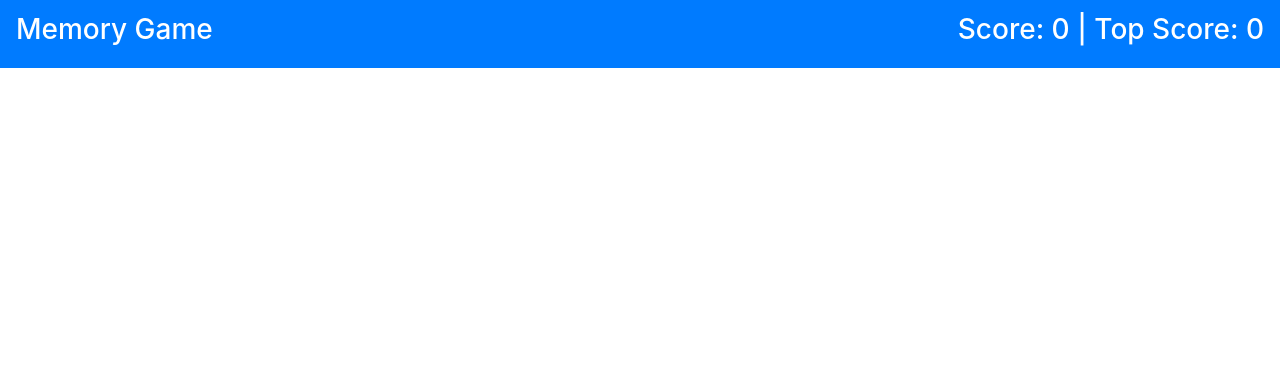
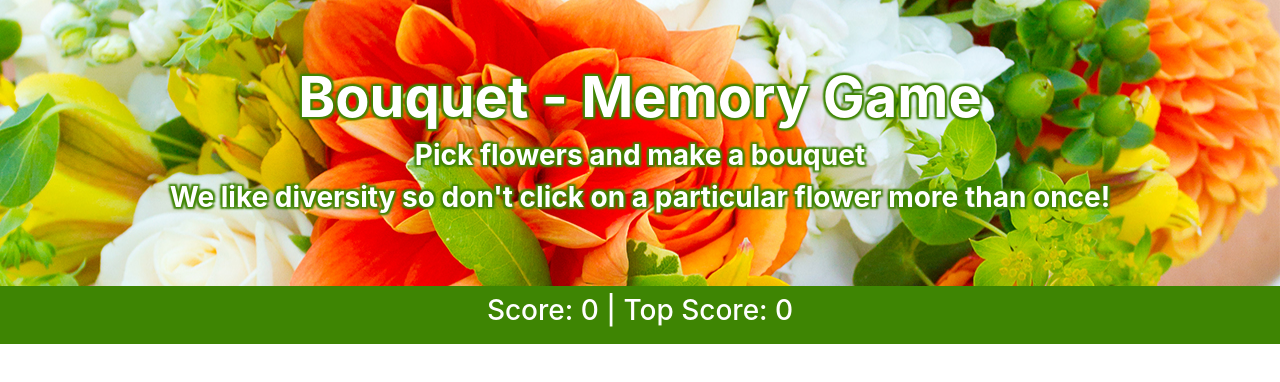
Before and after one commit to SophM/Bouquet-Memory-Game, a React (Create React App) app in the folder bouquet-game/: page / in a window 1280 px wide. Shown: the top 382 px of the page. Built offline with nearby package versions, Linux system fonts and the light colour scheme.

Commit message:
add a jumbotron component

```diff
--- a/bouquet-game/src/App.js
+++ b/bouquet-game/src/App.js
@@ -1,5 +1,6 @@
 import React, { Component } from "react";
 import Navbar from "./components/NavBar";
+import Jumbotron from "./components/Jumbotron";
 
 class App extends Component {
 
@@ -10,8 +11,8 @@ class App extends Component {
   render() {
     return (
       <div>
-        <Navbar/>
-
+        <Jumbotron />
+        <Navbar />
       </div>
     );
   }
--- /dev/null
+++ b/bouquet-game/src/components/Jumbotron.js
@@ -0,0 +1,16 @@
+import React from "react";
+import Background from "../images/flowers.jpg";
+
+function Jumbotron() {
+    return (
+        <div className="jumbotron jumbotron-fluid mb-0" style={{backgroundImage: "url(" + Background + ")", backgroundSize: "cover", backgroundPosition: "center"}}>
+            <div className="container text-center">
+                <h1 className="display-4 font-weight-bold text-white" style={{textShadow: "2px  2px 2px #3e8503, 2px  -2px 2px #3e8503, -2px  2px 2px #3e8503, -2px  -2px 2px #3e8503"}}>Bouquet - Memory Game</h1>
+                <h3 className="font-weight-bold text-white" style={{textShadow: "2px  2px 2px #3e8503, 2px  -2px 2px #3e8503, -2px  2px 2px #3e8503, -2px  -2px 2px #3e8503"}}>Pick flowers and make a bouquet</h3>
+                <h3 className="font-weight-bold text-white" style={{textShadow: "2px  2px 2px #3e8503, 2px  -2px 2px #3e8503, -2px  2px 2px #3e8503, -2px  -2px 2px #3e8503"}}>We like diversity so don't click on a particular flower more than once!</h3>
+            </div>
+        </div>
+    );
+}
+
+export default Jumbotron;
--- a/bouquet-game/src/components/NavBar.js
+++ b/bouquet-game/src/components/NavBar.js
@@ -2,11 +2,8 @@ import React from "react";
 
 function NavBar() {
     return (
-        <nav className="navbar navbar-expand-lg navbar-dark bg-primary">
-            <a className="navbar-brand" href="/">
-                <h3>Memory Game</h3>
-            </a>
-            <h3 className="text-white ml-auto">Score: 0 | Top Score: 0 </h3>
+        <nav className="navbar navbar-expand-lg navbar-dark" style={{backgroundColor: "#3e8503"}}>
+            <h3 className="text-white mx-auto">Score: 0 | Top Score: 0 </h3>
         </nav>
     );
 }
```
Also changed, not shown: bouquet-game/src/images/flowers.jpg (added), 1 other file (tests, documents, lock files or other folders).
